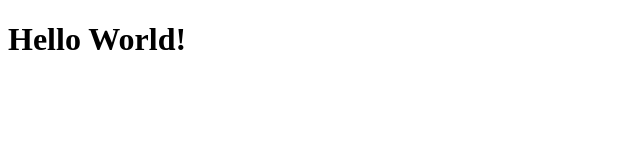
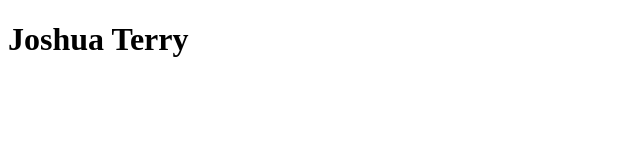
Before and after one commit to joshrterry/J2K05.github.io, a plain HTML site: page index.html in a window 1280 px wide. Shown: the whole page, without its empty margins (0-640 px from the left). Drawn offline with Linux system fonts and the light colour scheme.

Commit message:
Update index.html

```diff
--- a/index.html
+++ b/index.html
@@ -3,7 +3,7 @@
   <body>
 
     <h1>
-      Hello World!
+      Joshua Terry
     </h1>
 
   </body>
```
